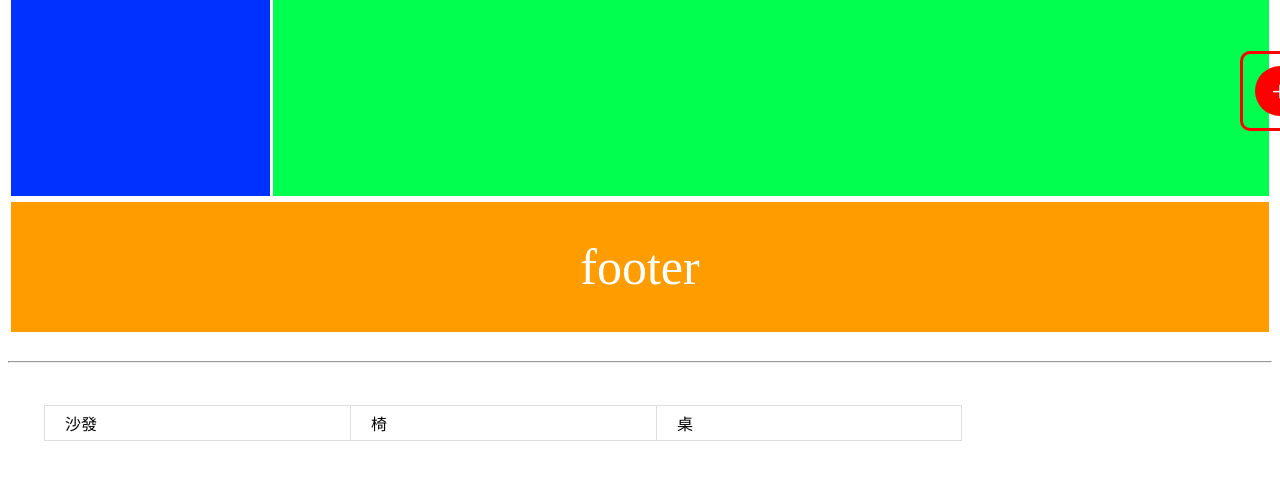
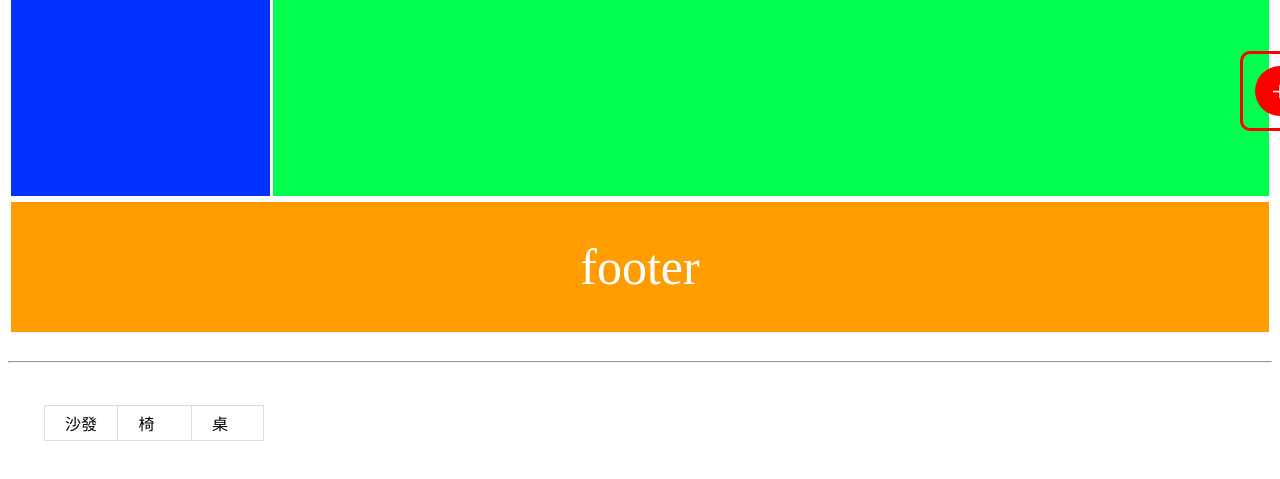
Before and after one commit to DavidDaff/NTU-WEB-homework5, a plain HTML site: page index.html in a window 1280 px wide. Shown: the part 519-998 px from the top of the page. Drawn offline with Linux system fonts and the light colour scheme.

Commit message:
Add files via upload

```diff
--- a/main.css
+++ b/main.css
@@ -67,7 +67,7 @@
     border-right: 0;
     margin-left: -4px;
     box-sizing: border-box;
-    width:25%;
+    width:6%;
     cursor: pointer;
 }
 .mav>li:last-child{
```
